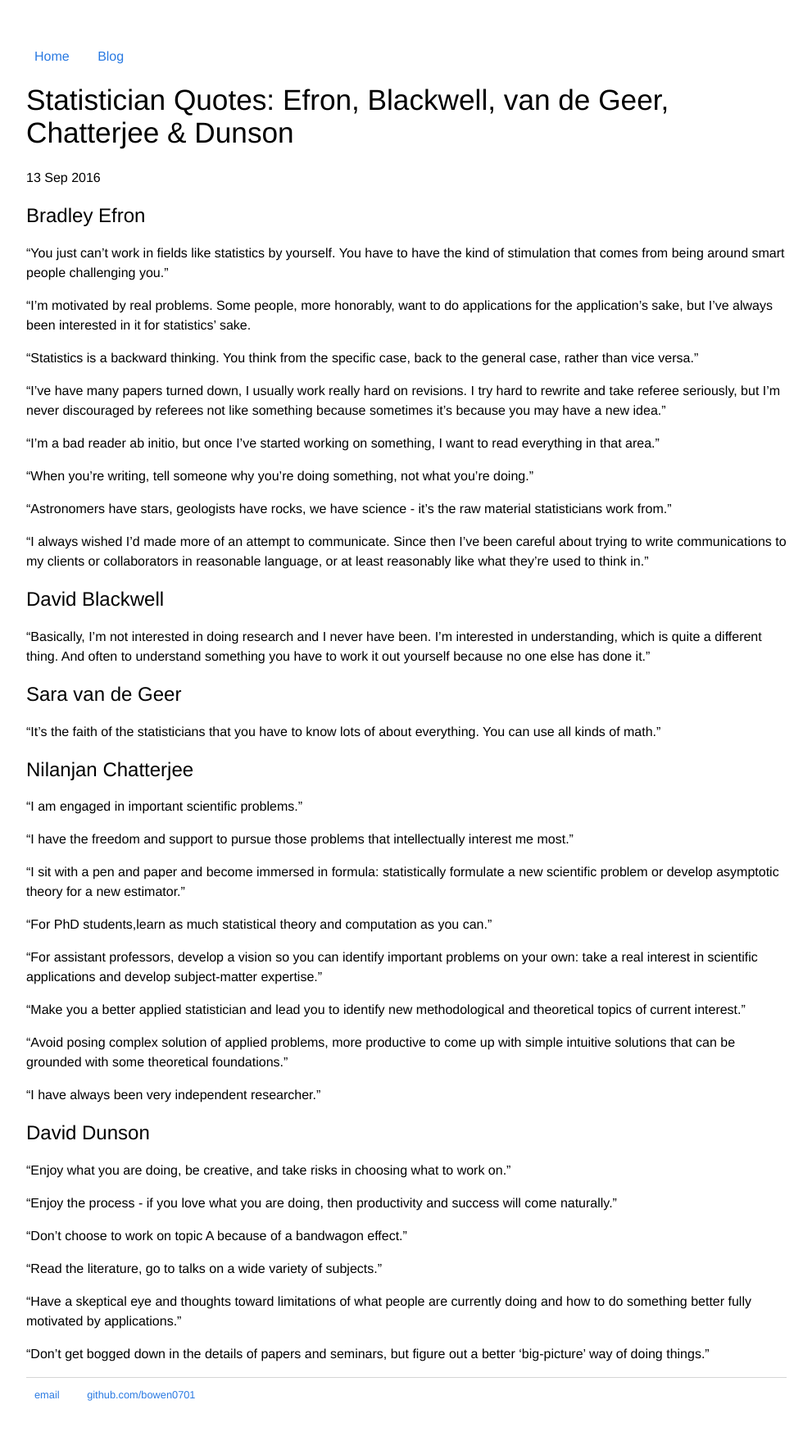
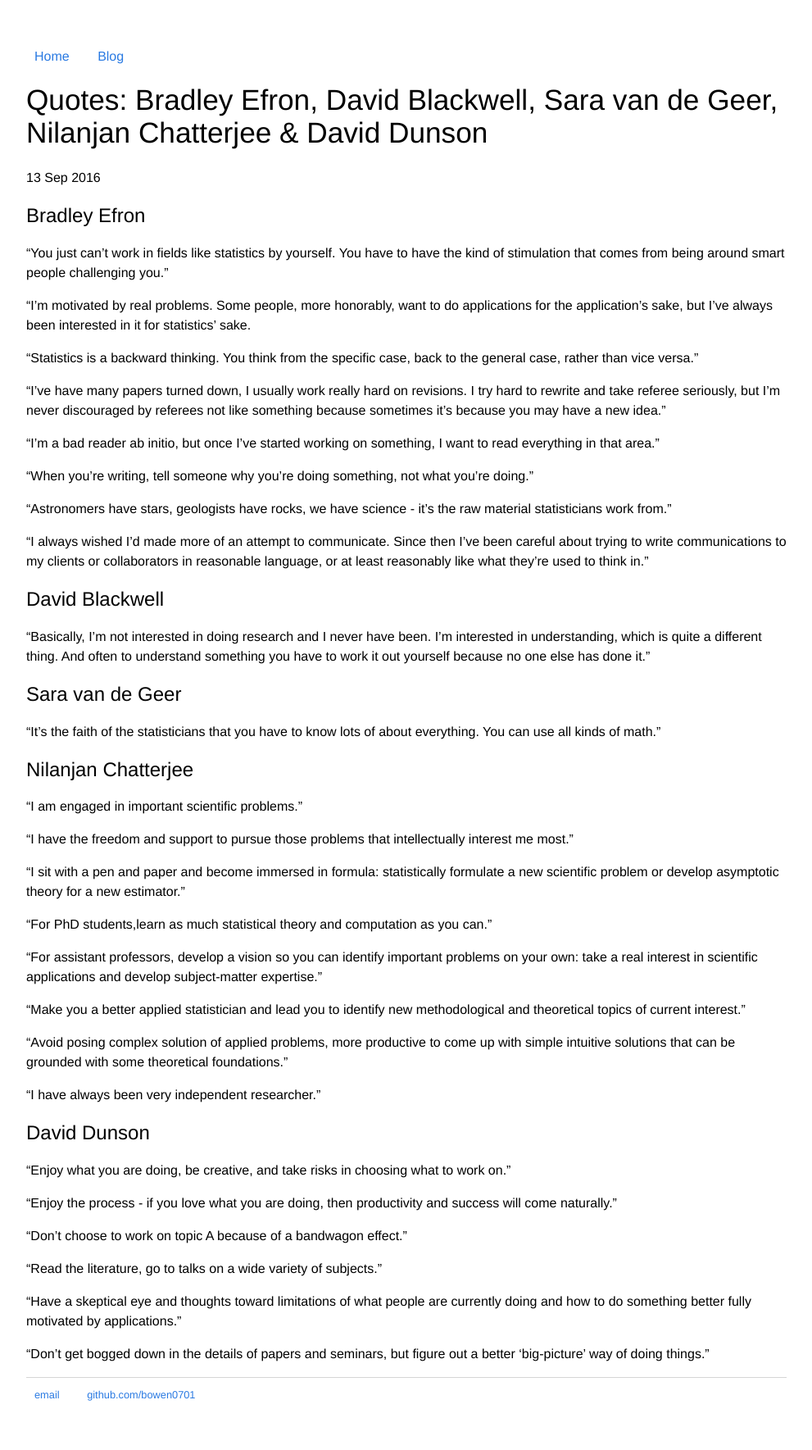
Before and after one commit to bowen0701/bowen0701.github.io, a Jekyll site: the page built from _posts/2016-09-13-efron-blackwell-vandegeer-chatterjee-dunson.md, in a window 1280 px wide. Shown: the whole page at 82% size, without its empty margins (144-1135 px from the left). Built offline with Jekyll 4.4.1, drawn with Linux system fonts in a browser that asks for light colours.

Commit message:
Revise titles

```diff
--- a/_posts/2016-09-13-efron-blackwell-vandegeer-chatterjee-dunson.md
+++ b/_posts/2016-09-13-efron-blackwell-vandegeer-chatterjee-dunson.md
@@ -1,6 +1,6 @@
 ---
 layout: post
-title: "Statistician Quotes: Efron, Blackwell, van de Geer, Chatterjee & Dunson"
+title: "Quotes: Bradley Efron, David Blackwell, Sara van de Geer, Nilanjan Chatterjee & David Dunson"
 date: 2016-09-13
 ---
 
```
Also changed, not shown: _posts/2016-09-11-mirzakhani.md (+1 -1 lines), _posts/2016-09-11-tukey.md (+1 -1 lines), _posts/2016-09-12-neyman-box-mosteller.md (+1 -1 lines), _posts/2016-09-14-cover.md (+1 -1 lines), _posts/2016-09-15-jordan.md (+1 -1 lines).
